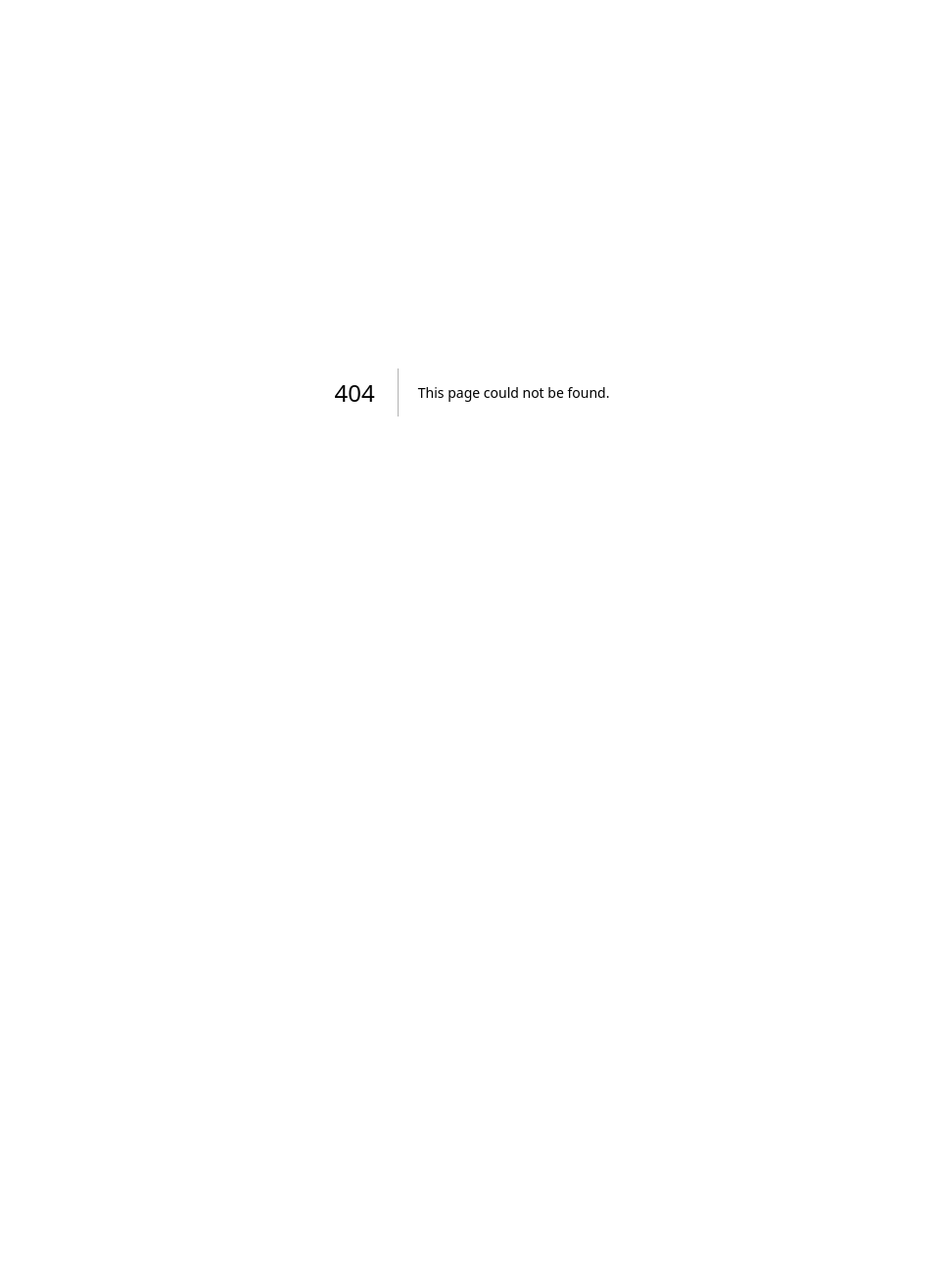
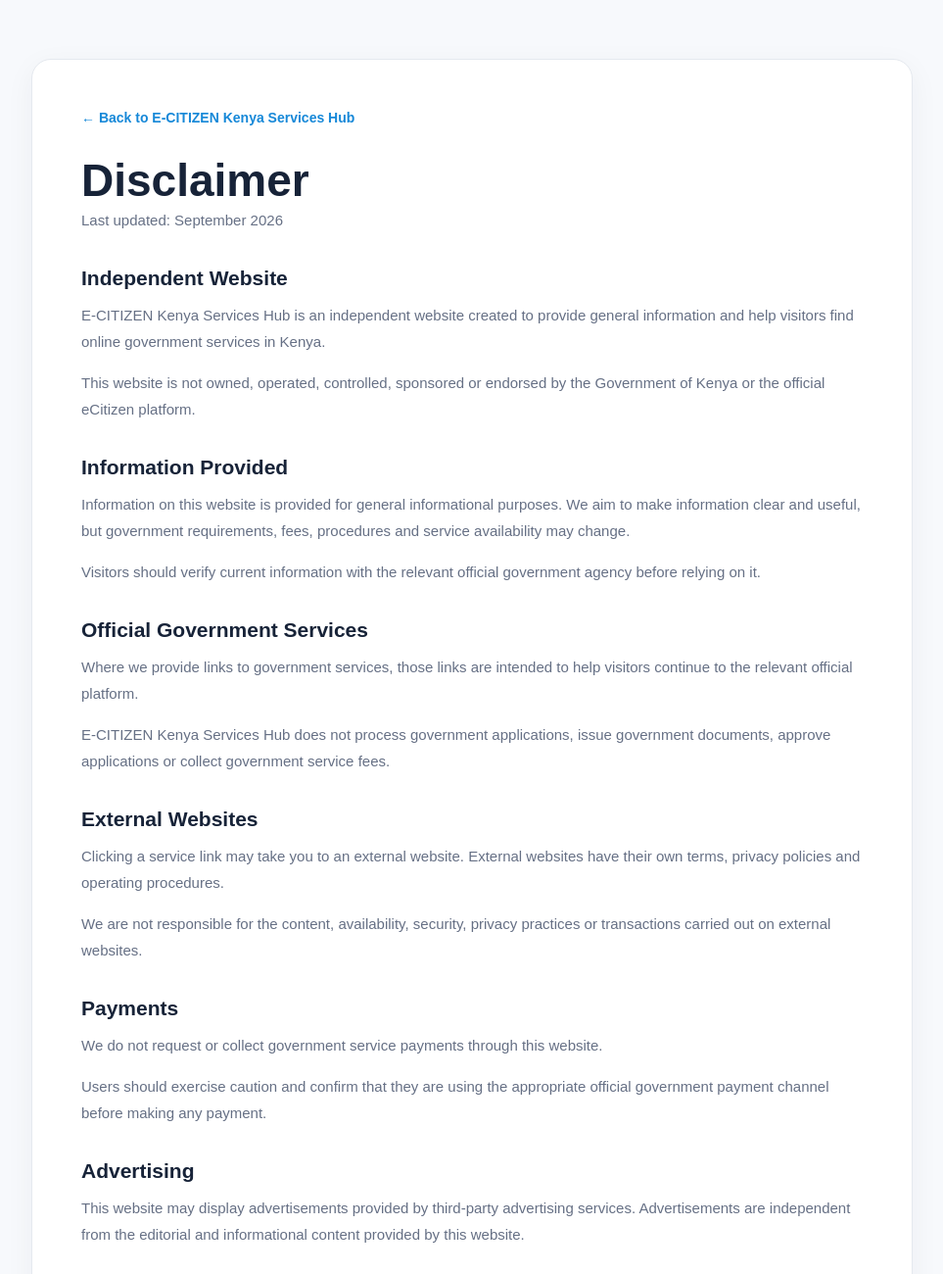
Before and after one commit to ogdevelopers0-svg/E-citizen-kenya-services-hub, a Next.js app: page /disclaimer in a window 1280 px wide. Before the commit this address had no page. Shown: the top 1300 px of the page at 98% size, without its empty margins (158-1121 px from the left). Before the commit the page ends 800 px from the top, so only its background shows below. Built offline with nearby package versions, Linux system fonts and the light colour scheme.

Commit message:
Create page.js

```diff
--- /dev/null
+++ b/app/disclaimer/page.js
@@ -0,0 +1,134 @@
+export const metadata = {
+  title: "Disclaimer | E-CITIZEN Kenya Services Hub",
+  description:
+    "Disclaimer for E-CITIZEN Kenya Services Hub."
+};
+
+export default function DisclaimerPage() {
+  return (
+    <main className="legal-page">
+      <div className="legal-container">
+        <a href="/" className="legal-back">
+          ← Back to E-CITIZEN Kenya Services Hub
+        </a>
+
+        <h1>Disclaimer</h1>
+
+        <p className="legal-updated">
+          Last updated: September 2026
+        </p>
+
+        <section>
+          <h2>Independent Website</h2>
+          <p>
+            E-CITIZEN Kenya Services Hub is an independent website
+            created to provide general information and help visitors
+            find online government services in Kenya.
+          </p>
+
+          <p>
+            This website is not owned, operated, controlled, sponsored
+            or endorsed by the Government of Kenya or the official
+            eCitizen platform.
+          </p>
+        </section>
+
+        <section>
+          <h2>Information Provided</h2>
+          <p>
+            Information on this website is provided for general
+            informational purposes. We aim to make information clear
+            and useful, but government requirements, fees, procedures
+            and service availability may change.
+          </p>
+
+          <p>
+            Visitors should verify current information with the relevant
+            official government agency before relying on it.
+          </p>
+        </section>
+
+        <section>
+          <h2>Official Government Services</h2>
+          <p>
+            Where we provide links to government services, those links
+            are intended to help visitors continue to the relevant
+            official platform.
+          </p>
+
+          <p>
+            E-CITIZEN Kenya Services Hub does not process government
+            applications, issue government documents, approve
+            applications or collect government service fees.
+          </p>
+        </section>
+
+        <section>
+          <h2>External Websites</h2>
+          <p>
+            Clicking a service link may take you to an external
+            website. External websites have their own terms, privacy
+            policies and operating procedures.
+          </p>
+
+          <p>
+            We are not responsible for the content, availability,
+            security, privacy practices or transactions carried out
+            on external websites.
+          </p>
+        </section>
+
+        <section>
+          <h2>Payments</h2>
+          <p>
+            We do not request or collect government service payments
+            through this website.
+          </p>
+
+          <p>
+            Users should exercise caution and confirm that they are
+            using the appropriate official government payment channel
+            before making any payment.
+          </p>
+        </section>
+
+        <section>
+          <h2>Advertising</h2>
+          <p>
+            This website may display advertisements provided by
+            third-party advertising services. Advertisements are
+            independent from the editorial and informational content
+            provided by this website.
+          </p>
+        </section>
+
+        <section>
+          <h2>No Guarantee</h2>
+          <p>
+            While reasonable efforts are made to maintain useful
+            information, we do not guarantee that the information on
+            this website is complete, accurate, current or suitable
+            for every individual circumstance.
+          </p>
+        </section>
+
+        <section>
+          <h2>Use of This Website</h2>
+          <p>
+            By using this website, you acknowledge that it is an
+            independent information resource and that official
+            government platforms should be used for applications,
+            payments and authoritative service information.
+          </p>
+        </section>
+
+        <div className="legal-disclaimer">
+          <strong>Important:</strong> For official government services,
+          applications, payments and current requirements, always verify
+          information through the relevant official Government of Kenya
+          platform.
+        </div>
+      </div>
+    </main>
+  );
+}
```
